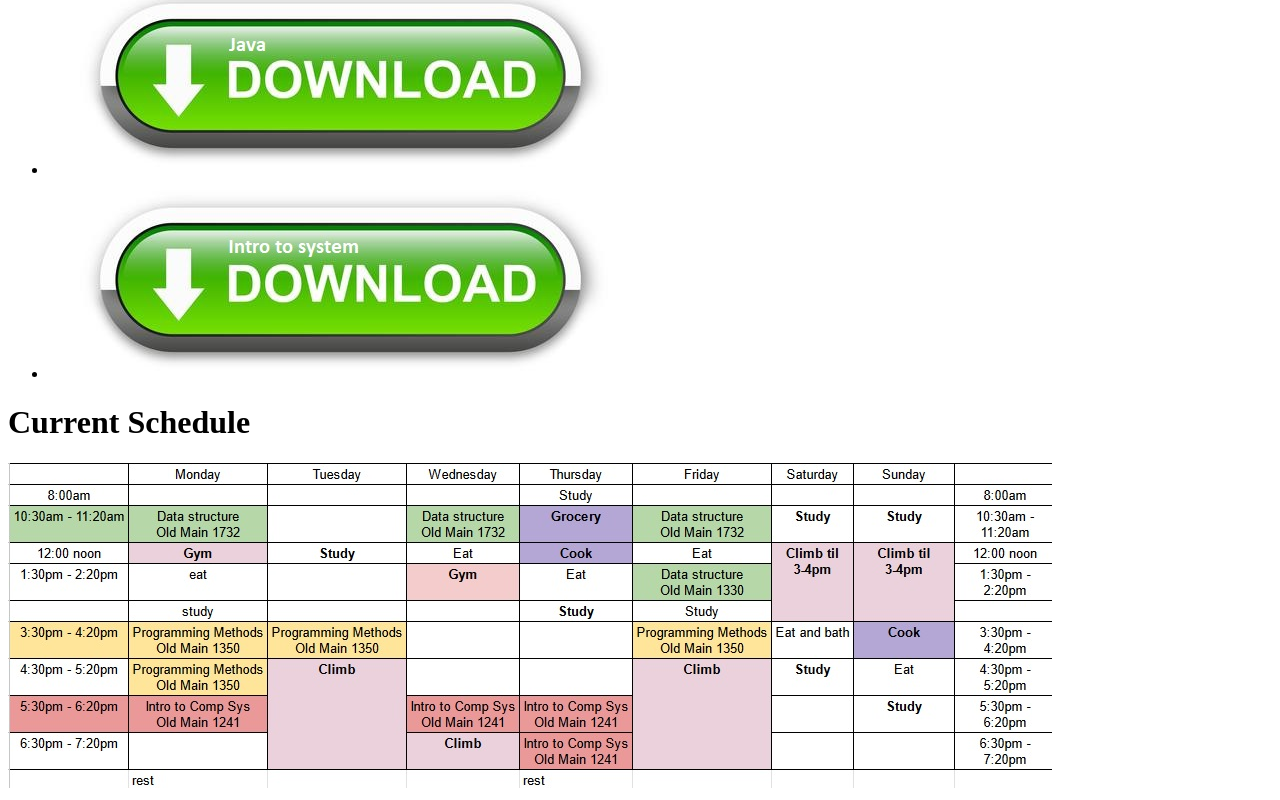
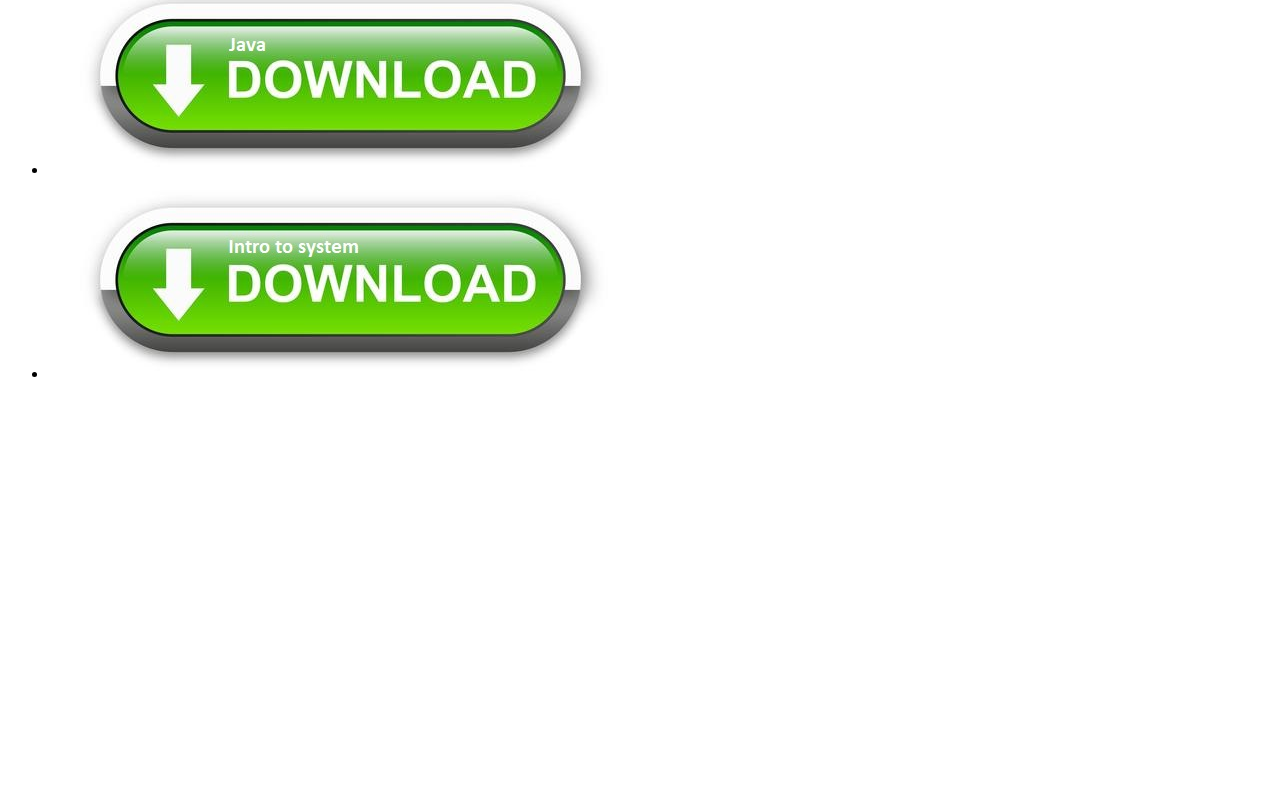
Before and after one commit to Khanathan/bruhDownload, a plain HTML site: page index.html in a window 1280 px wide. Shown: the part 594-1394 px from the top of the page. After the commit the page ends 993 px from the top, so only its background shows below. Drawn offline with Linux system fonts and the light colour scheme.

Commit message:
Update index.html

```diff
--- a/index.html
+++ b/index.html
@@ -32,7 +32,5 @@
         </a>
       </li>
     </ul>
-    <h1>Current Schedule</h1>
-    <img src="sched.jpg" alt="week schedule"/>
   </body>
 </html>
```
